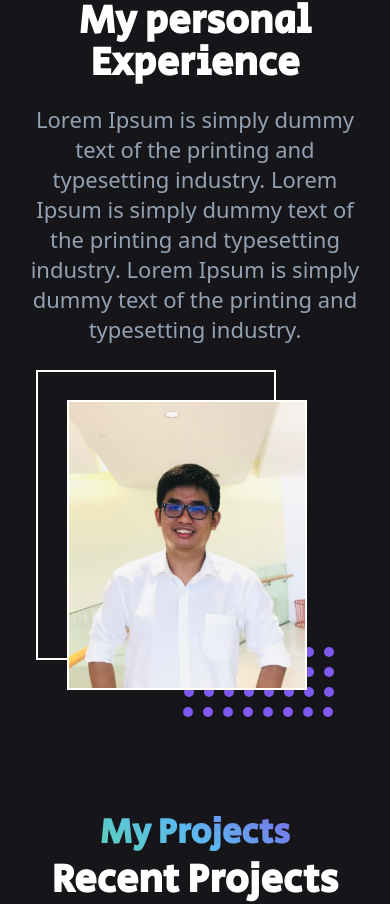
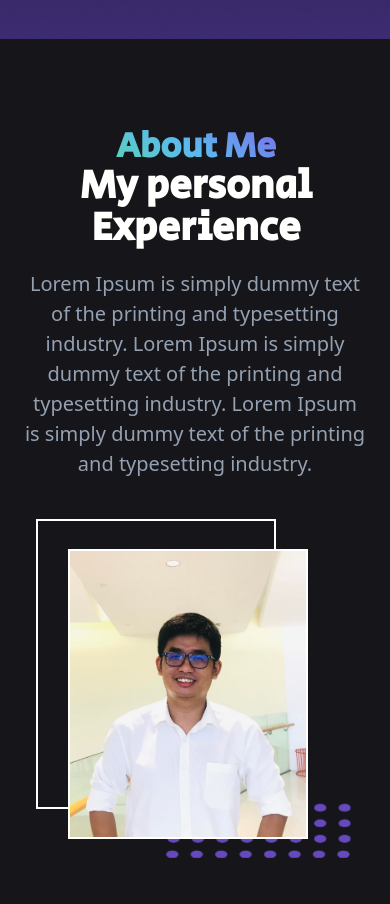
Before and after one commit to kakalak22/portfolio, a React (Vite) app: page / in a window 390 px wide. Shown: the part 916-1820 px from the top of the page. Built offline with nearby package versions, Linux system fonts and the light colour scheme.

Commit message:
implement animation for About section

```diff
--- a/src/components/About.jsx
+++ b/src/components/About.jsx
@@ -1,26 +1,133 @@
 import React from "react";
 import styles from "../constants/styles";
+import { motion, useAnimation, useInView } from "framer-motion";
+import { useRef } from "react";
+import { useEffect } from "react";
 
 const About = () => {
+  const ref = useRef(null);
+  const isInView = useInView(ref, { amount: "2", once: true });
+  const headingCtrl = useAnimation();
+  const headingCrtl2 = useAnimation();
+  const paragraphCtrl = useAnimation();
+  const imageBgCtrl = useAnimation();
+  const imageCtrl = useAnimation();
+  const imageBgCtrl2 = useAnimation();
+
+  const variants = {
+    headingStart: {
+      opacity: 1,
+      translateX: 1,
+      transition: {
+        type: "spring",
+        duration: 1,
+      },
+    },
+    paragraphStart: {
+      opacity: 1,
+      scaleX: 1,
+      scaleY: 1,
+      transition: {
+        type: "spring",
+        duration: 1,
+      },
+    },
+    imageBgStart: {
+      opacity: 1,
+      transition: {
+        type: "tween",
+        duration: 1,
+      },
+    },
+    imageStart: {
+      opacity: 1,
+      translateX: 1,
+      transition: {
+        type: "spring",
+        duration: 1.5,
+      },
+    },
+    imageBgStart2: {
+      opacity: 1,
+      scaleX: 1,
+      scaleY: 1,
+      transition: {
+        type: "tween",
+        duration: 1,
+      },
+    },
+  };
+
+  const animationSequence = async () => {
+    await headingCtrl.start("headingStart");
+    await headingCrtl2.start("headingStart");
+    await paragraphCtrl.start("paragraphStart");
+    await imageBgCtrl.start("imageBgStart");
+    await imageCtrl.start("imageStart");
+    await imageBgCtrl2.start("imageBgStart2");
+  };
+
+  useEffect(() => {
+    if (isInView) {
+      animationSequence();
+      console.log("in view");
+    } else console.log("not in view");
+  }, [isInView]);
+
   return (
-    <div className="md:h-[752px] h-[800px] flex md:flex-row flex-col md:justify-between justify-center  md:items-center items-start relative ">
-      <div className=" lg:w-[910px] md:w-[480px] w-full xs:h-[40vh] h-[60vh] flex justify-center flex-col items-center md:items-start mt-2 md:mt-0 ">
-        <h2 className={`${styles.heading2}  `}>About Me</h2>
-        <h1 className={`${styles.heading1}  md:text-start text-center `}>
+    <div className="md:h-[752px] h-[800px] mt-10 sm:mt-0 flex md:flex-row flex-col md:justify-between justify-center  md:items-center items-start relative ">
+      <div
+        ref={ref}
+        className=" lg:w-[910px] md:w-[480px] w-full xs:h-[40vh] h-[60vh] flex justify-center flex-col items-center md:items-start mt-2 md:mt-0 "
+      >
+        <motion.h2
+          initial={{ opacity: 0, translateX: -500 }}
+          variants={variants}
+          animate={headingCtrl}
+          className={`${styles.heading2}  `}
+        >
+          About Me
+        </motion.h2>
+        <motion.h1
+          initial={{ opacity: 0, translateX: -500 }}
+          variants={variants}
+          animate={headingCrtl2}
+          className={`${styles.heading1}  md:text-start text-center `}
+        >
           My personal Experience
-        </h1>
-        <p className=" w-full md:text-start text-center font-arial font-normal xs:leading-[34.5px] leading-[30px] md:text-[30px] text-[22px] text-paragraph md:mt-[36px] mt-5">
+        </motion.h1>
+        <motion.p
+          initial={{ opacity: 0, scaleX: 2, scaleY: 0 }}
+          variants={variants}
+          animate={paragraphCtrl}
+          className=" w-full md:text-start text-center font-arial font-normal xs:leading-[34.5px] leading-[30px] md:text-[30px] text-[20px] text-paragraph md:mt-[36px] mt-5"
+        >
           Lorem Ipsum is simply dummy text of the printing and typesetting
           industry. Lorem Ipsum is simply dummy text of the printing and
           typesetting industry. Lorem Ipsum is simply dummy text of the printing
           and typesetting industry.{" "}
-        </p>
+        </motion.p>
       </div>
       <div className="xs:h-[50vh] md:w-[455px] w-full md:h-[322px] h-[50vh] xs:mx-[-1rem] mx-3 flex xs:items-center items-start xs:justify-center justify-start  ">
-        <div className=" md:w-[309px] xs:w-[280px] w-[240px] md:h-[403px] xs:h-[350px] h-[290px]  border-2 border-white relative ">
-          <div className=" bg-portrait bg-cover md:w-[309px] xs:w-[280px] w-[240px] md:h-[403px] xs:h-[350px] h-[290px]  border-2 border-white absolute top-[28px] left-[29px] z-20 "></div>
-          <div className=" bg-squareDot bg-contain w-[151px] h-[70px] absolute md:top-[386px] xs:top-[335px] top-[275px] xs:left-[185px] md:left-[218px] left-[145px] z-10"></div>
-        </div>
+        <motion.div
+          initial={{ opacity: 0 }}
+          variants={variants}
+          animate={imageBgCtrl}
+          className=" md:w-[309px] xs:w-[280px] w-[240px] md:h-[403px] xs:h-[350px] h-[290px]  border-2 border-white relative "
+        >
+          <motion.div
+            initial={{ opacity: 0, translateX: 500 }}
+            variants={variants}
+            animate={imageCtrl}
+            className=" bg-portrait bg-cover md:w-[309px] xs:w-[280px] w-[240px] md:h-[403px] xs:h-[350px] h-[290px]  border-2 border-white absolute top-[28px] left-[29px] z-20 "
+          ></motion.div>
+          <motion.div
+            initial={{ opacity: 0, scaleX: 2, scaleY: 0 }}
+            variants={variants}
+            animate={imageBgCtrl2}
+            className=" bg-squareDot bg-contain w-[151px] h-[70px] absolute md:top-[386px] xs:top-[335px] top-[275px] xs:left-[185px] md:left-[218px] left-[145px] z-10"
+          ></motion.div>
+        </motion.div>
       </div>
     </div>
   );
--- a/src/components/Hero.jsx
+++ b/src/components/Hero.jsx
@@ -4,7 +4,6 @@ import scrollDownArrow from "../assets/scrollDownArrow.svg";
 import AnimatedTextWord from "./common/AnimatedTextWord";
 import AnimatedTextCharacter from "./common/AnimatedTextCharacter";
 import { motion, useAnimation } from "framer-motion";
-import MousePointer from "./MousePointer";
 const Hero = () => {
   const btnCtrl = useAnimation();
   const [isTextAnimationFinished, setIsTextAnimationFinished] = useState(false);
@@ -32,7 +31,7 @@ const Hero = () => {
 
   return (
     <div
-      className={`w-full md:h-[100vh] h-[87vh] ${styles.flexCenter} flex-col md:mt-0 mt-[10px] cursor-pointer `}
+      className={`w-full md:h-[100vh] h-[100vh] ${styles.flexCenter} flex-col md:mt-0 mt-[10px] cursor-pointer `}
     >
       <h1 className=" font-semibold text-white font-headingFont md:leading-[78px] leading-[46px] flex">
         <AnimatedTextCharacter
```
